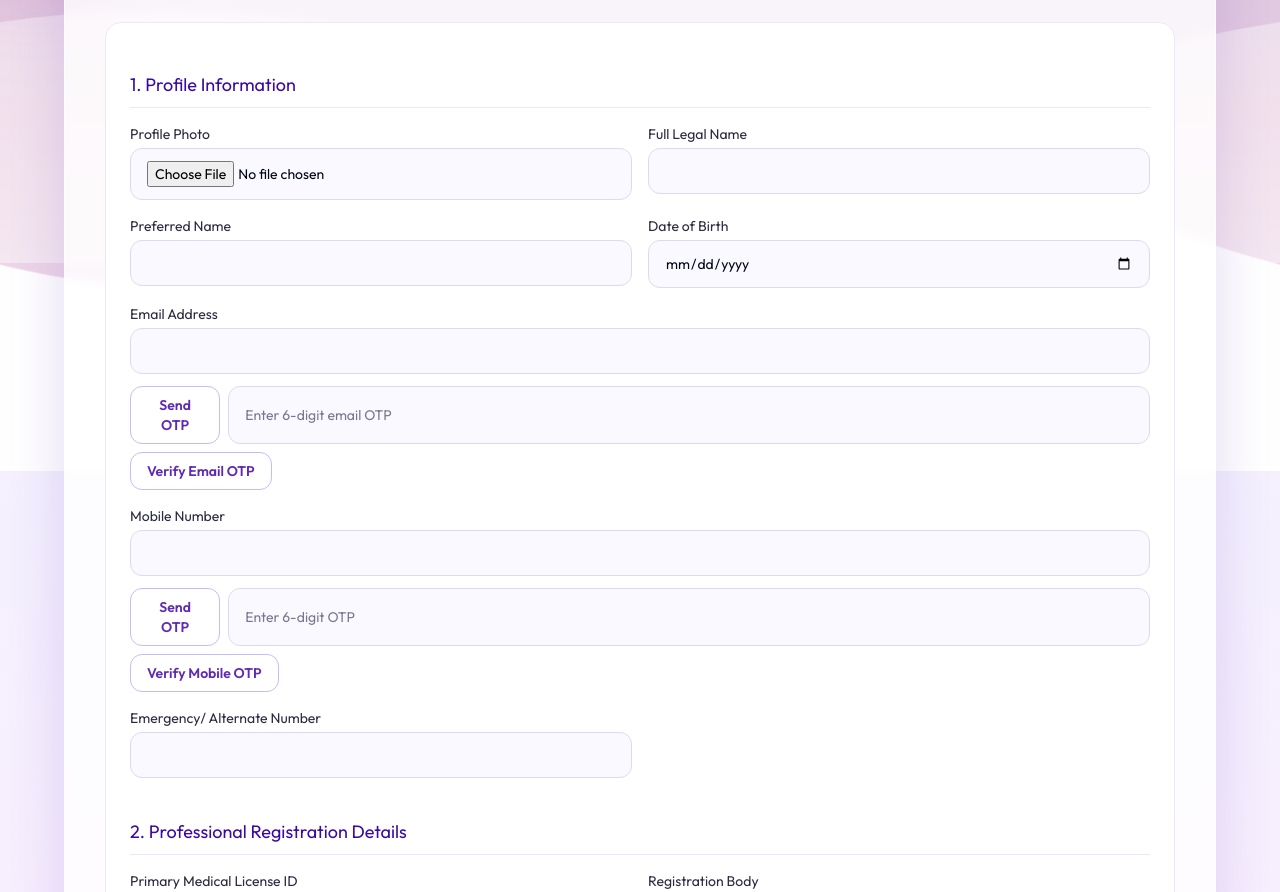
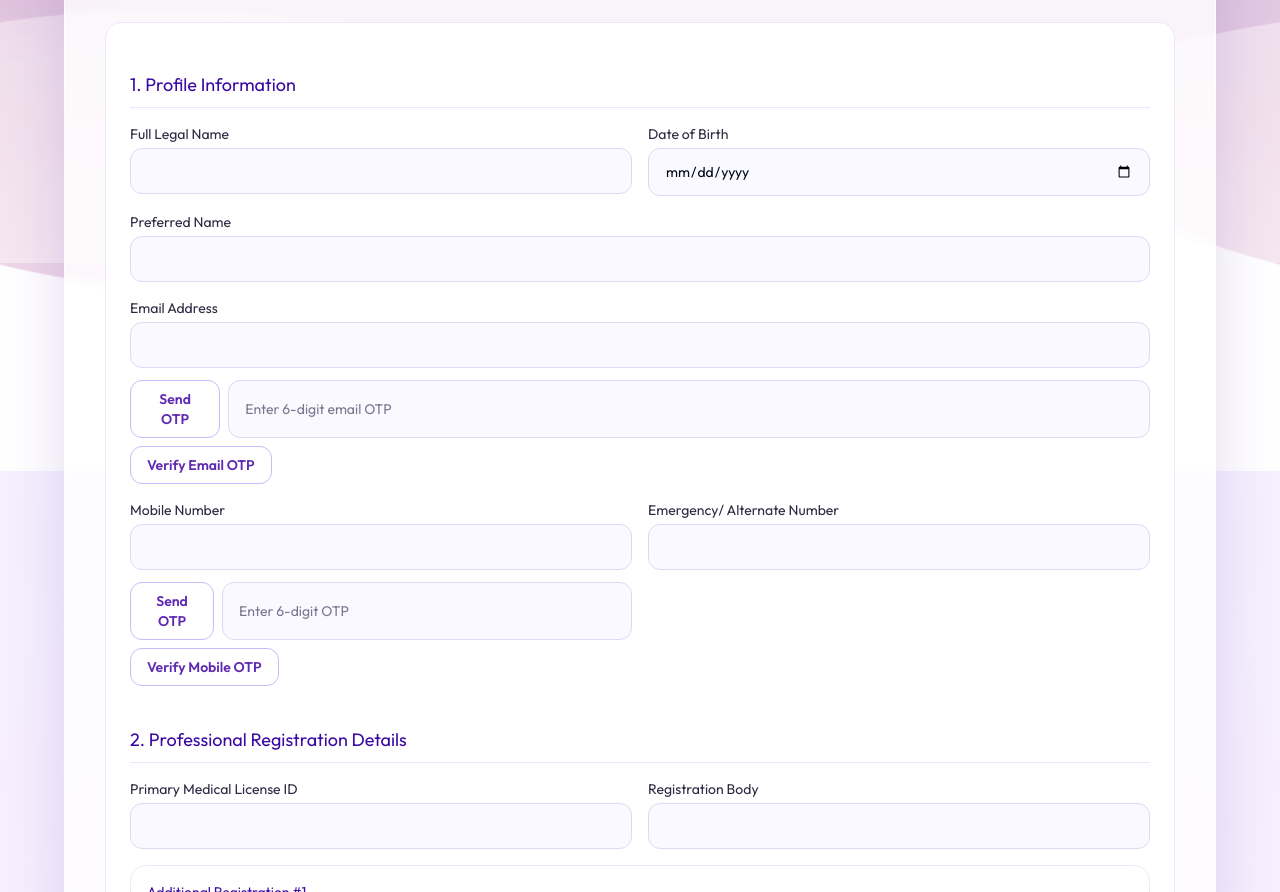
Before and after one commit to Medibank-IN/website-old, a Next.js app: page /doctorRegistration in a window 1280 px wide. Shown: the part 329-1221 px from the top of the page. Built offline with nearby package versions, Linux system fonts and the light colour scheme.

Commit message:
Adjust doctor registration field alignment and remove profile photo input

```diff
--- a/src/app/doctorRegistration/page.js
+++ b/src/app/doctorRegistration/page.js
@@ -253,12 +253,11 @@ export default function DoctorRegistrationPage() {
       </div>
       <form onSubmit={handleSubmit(onSubmit)} className={`grid gap-4 overflow-hidden rounded-2xl border border-[#ece8fb] bg-white p-4 transition-all duration-700 ease-out sm:grid-cols-2 sm:p-6 ${showForm ? "max-h-[5000px] translate-y-0 opacity-100" : "pointer-events-none max-h-0 translate-y-6 opacity-0"}`}>
         <h2 className={sectionTitleClass}>1. Profile Information</h2>
-        <div><label className="mb-1 block text-sm text-[#2b2b43]">Profile Photo</label><input className={inputClass} type="file" accept="image/*" {...register("profilePhoto")} /></div>
         <div><label className="mb-1 block text-sm text-[#2b2b43]">Full Legal Name</label><input className={inputClass} type="text" {...register("fullLegalName", { required: "Full legal name is required." })} />{errors.fullLegalName && <p className="mt-1 text-xs text-red-500">{errors.fullLegalName.message}</p>}</div>
-        <div><label className="mb-1 block text-sm text-[#2b2b43]">Preferred Name</label><input className={inputClass} type="text" {...register("preferredName")} /></div>
         <div><label className="mb-1 block text-sm text-[#2b2b43]">Date of Birth</label><div><input className={inputClass} type="date" max={new Date().toISOString().split("T")[0]} {...register("dob", { required: "Date of birth is required.", validate: (value) => { const dob = new Date(value); const t = new Date(); let age = t.getFullYear() - dob.getFullYear(); const m = t.getMonth() - dob.getMonth(); if (m < 0 || (m === 0 && t.getDate() < dob.getDate())) age -= 1; return age >= 21 || "Doctor age must be at least 21 years."; } })} /></div>{errors.dob && <p className="mt-1 text-xs text-red-500">{errors.dob.message}</p>}</div>
+        <div className="sm:col-span-2"><label className="mb-1 block text-sm text-[#2b2b43]">Preferred Name</label><input className={inputClass} type="text" {...register("preferredName")} /></div>
         <div className="sm:col-span-2"><label className="mb-1 block text-sm text-[#2b2b43]">Email Address</label><input className={inputClass} type="email" {...register("email", { required: "Email is required.", pattern: { value: /^[^\s@]+@[^\s@]+\.[^\s@]+$/, message: "Enter a valid email address." } })} />{errors.email && <p className="mt-1 text-xs text-red-500">{errors.email.message}</p>}<div className="mt-3 flex flex-col gap-2 sm:flex-row"><button type="button" className="rounded-xl border border-[#cabaf8] px-4 py-2 text-sm font-semibold text-[#5f2bb3] hover:bg-[#f3edff] disabled:opacity-70" onClick={sendEmailOtp} disabled={isSendingEmailOtp}>{isSendingEmailOtp ? "Sending..." : emailOtpSent ? "Resend OTP" : "Send OTP"}</button><input className={inputClass} type="text" inputMode="numeric" maxLength={6} placeholder="Enter 6-digit email OTP" value={emailOtp} onChange={(event) => setEmailOtp(event.target.value)} /></div><button type="button" className="mt-2 rounded-xl border border-[#cabaf8] px-4 py-2 text-sm font-semibold text-[#5f2bb3] hover:bg-[#f3edff] disabled:opacity-70" onClick={verifyEmailOtp} disabled={isVerifyingEmailOtp}>{isVerifyingEmailOtp ? "Verifying..." : "Verify Email OTP"}</button>{emailOtpMessage && <p className="mt-1 text-xs text-emerald-600">{emailOtpMessage}</p>}{emailOtpError && <p className="mt-1 text-xs text-red-500">{emailOtpError}</p>}</div>
-        <div className="sm:col-span-2"><label className="mb-1 block text-sm text-[#2b2b43]">Mobile Number</label><input className={inputClass} type="tel" {...register("mobile", { required: "Mobile number is required.", pattern: { value: /^\d{10}$/, message: "Mobile number must be exactly 10 digits." } })} />{errors.mobile && <p className="mt-1 text-xs text-red-500">{errors.mobile.message}</p>}<div className="mt-3 flex flex-col gap-2 sm:flex-row"><button type="button" className="rounded-xl border border-[#cabaf8] px-4 py-2 text-sm font-semibold text-[#5f2bb3] hover:bg-[#f3edff] disabled:opacity-70" onClick={sendMobileOtp} disabled={isSendingMobileOtp}>{isSendingMobileOtp ? "Sending..." : mobileOtpSent ? "Resend OTP" : "Send OTP"}</button><input className={inputClass} type="text" inputMode="numeric" maxLength={6} placeholder="Enter 6-digit OTP" value={mobileOtp} onChange={(event) => setMobileOtp(event.target.value)} /></div><button type="button" className="mt-2 rounded-xl border border-[#cabaf8] px-4 py-2 text-sm font-semibold text-[#5f2bb3] hover:bg-[#f3edff] disabled:opacity-70" onClick={verifyMobileOtp} disabled={isVerifyingMobileOtp}>{isVerifyingMobileOtp ? "Verifying..." : "Verify Mobile OTP"}</button>{mobileOtpMessage && <p className="mt-1 text-xs text-emerald-600">{mobileOtpMessage}</p>}{mobileOtpError && <p className="mt-1 text-xs text-red-500">{mobileOtpError}</p>}</div>
+        <div><label className="mb-1 block text-sm text-[#2b2b43]">Mobile Number</label><input className={inputClass} type="tel" {...register("mobile", { required: "Mobile number is required.", pattern: { value: /^\d{10}$/, message: "Mobile number must be exactly 10 digits." } })} />{errors.mobile && <p className="mt-1 text-xs text-red-500">{errors.mobile.message}</p>}<div className="mt-3 flex flex-col gap-2 sm:flex-row"><button type="button" className="rounded-xl border border-[#cabaf8] px-4 py-2 text-sm font-semibold text-[#5f2bb3] hover:bg-[#f3edff] disabled:opacity-70" onClick={sendMobileOtp} disabled={isSendingMobileOtp}>{isSendingMobileOtp ? "Sending..." : mobileOtpSent ? "Resend OTP" : "Send OTP"}</button><input className={inputClass} type="text" inputMode="numeric" maxLength={6} placeholder="Enter 6-digit OTP" value={mobileOtp} onChange={(event) => setMobileOtp(event.target.value)} /></div><button type="button" className="mt-2 rounded-xl border border-[#cabaf8] px-4 py-2 text-sm font-semibold text-[#5f2bb3] hover:bg-[#f3edff] disabled:opacity-70" onClick={verifyMobileOtp} disabled={isVerifyingMobileOtp}>{isVerifyingMobileOtp ? "Verifying..." : "Verify Mobile OTP"}</button>{mobileOtpMessage && <p className="mt-1 text-xs text-emerald-600">{mobileOtpMessage}</p>}{mobileOtpError && <p className="mt-1 text-xs text-red-500">{mobileOtpError}</p>}</div>
         <div><label className="mb-1 block text-sm text-[#2b2b43]">Emergency/ Alternate Number</label><input className={inputClass} type="tel" {...register("emergencyMobile", { pattern: { value: /^$|^\d{10}$/, message: "Emergency number must be 10 digits." } })} />{errors.emergencyMobile && <p className="mt-1 text-xs text-red-500">{errors.emergencyMobile.message}</p>}</div>
         <h2 className={sectionTitleClass}>2. Professional Registration Details</h2>
         <div><label className="mb-1 block text-sm text-[#2b2b43]">Primary Medical License ID</label><input className={inputClass} type="text" {...register("primaryLicenseId", { required: "Primary license ID is required." })} />{errors.primaryLicenseId && <p className="mt-1 text-xs text-red-500">{errors.primaryLicenseId.message}</p>}</div>
```
